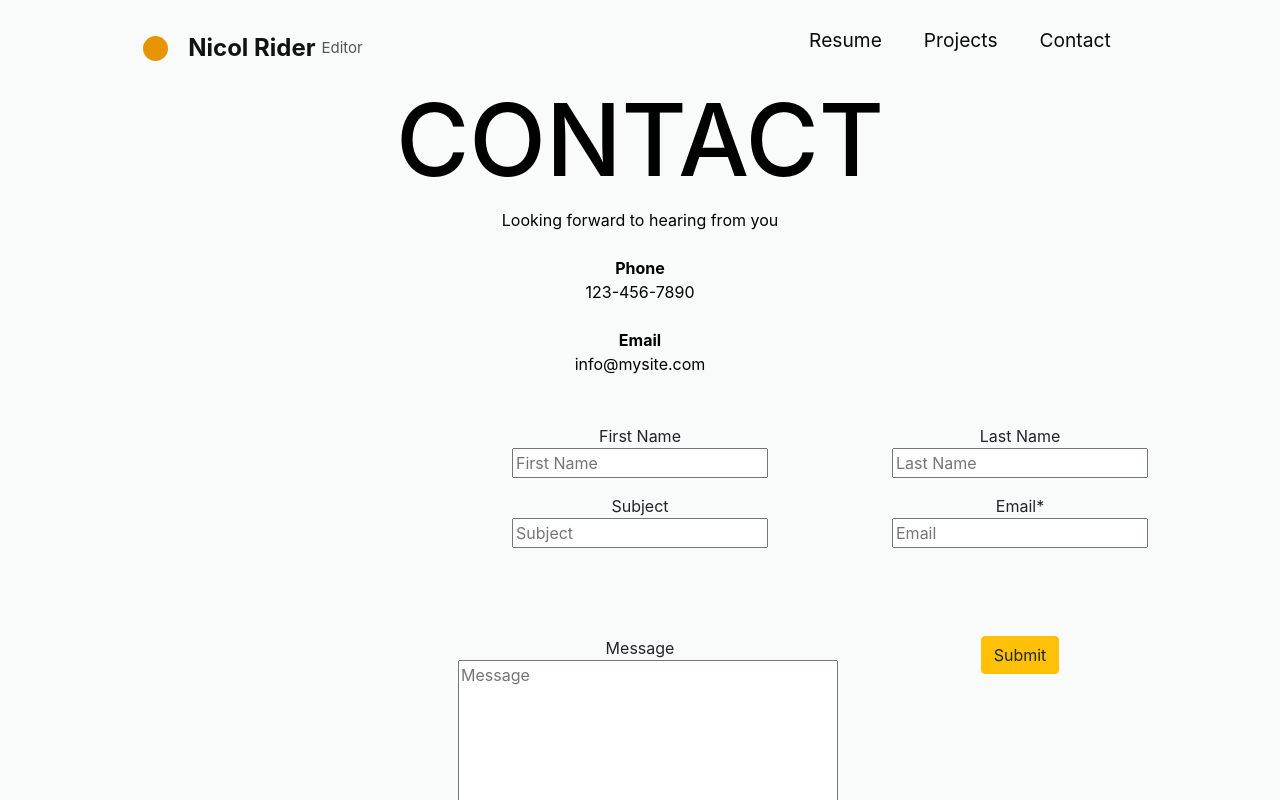
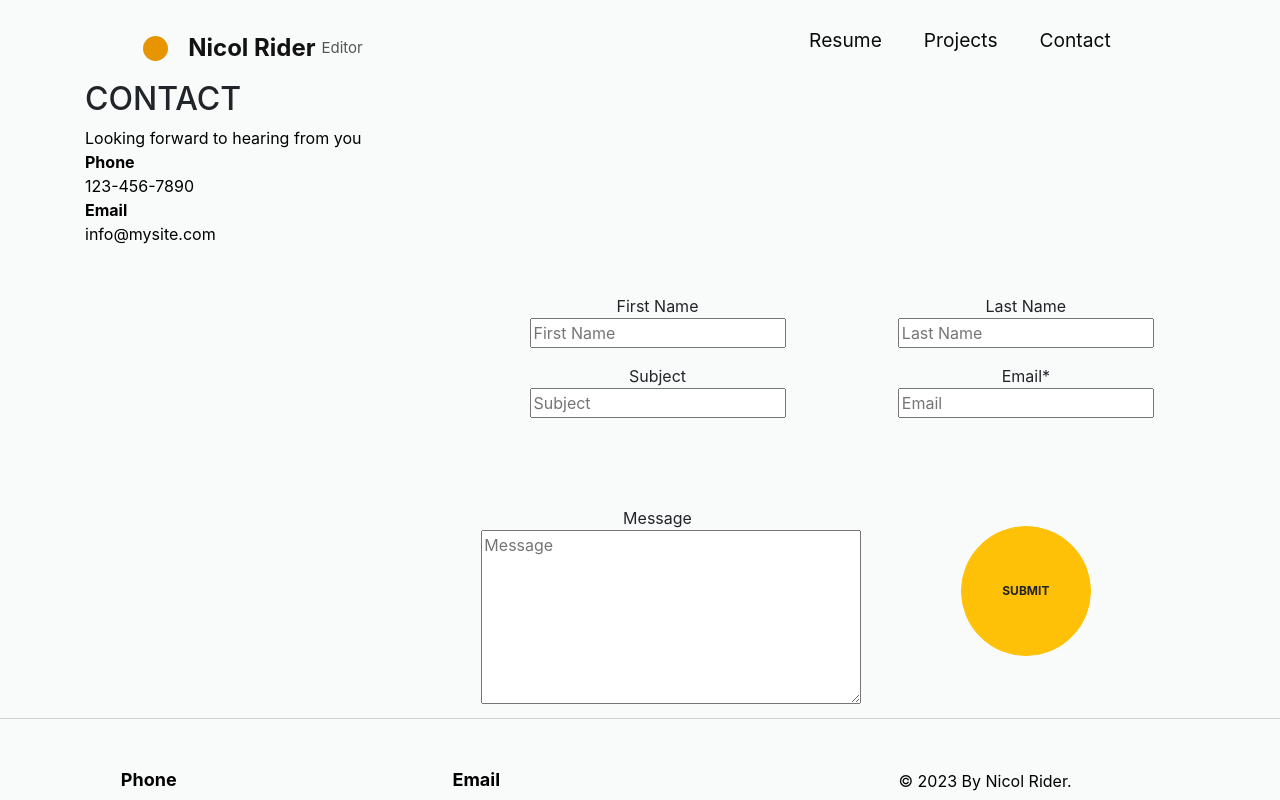
Before and after one commit to trirahul/RSVI2021, a React (Create React App) app: page / in a window 1280 px wide. Both pictures are taken after a click on the element "Contact". Shown: the top 800 px of the page. Built offline with nearby package versions, Linux system fonts and the light colour scheme.

Commit message:
Update Contact.js

```diff
--- a/src/components/Pages/Contact.js
+++ b/src/components/Pages/Contact.js
@@ -2,29 +2,30 @@ import ReactDOM from 'react-dom';
 import React, { useEffect, useState } from "react";       // to be used for hooks
 import validator from 'validator';                        // to be used to validate email
 import { Helmet } from "react-helmet";                    // to use for page title
+import { Component } from 'react';
 // page title
+import './Contact.css';
 const TITLE = 'Contact us';
 
 // Contact Component
 function ContactDetails() {
   return (
-    <div className = "container">
+    <div className = "container float-start">
       <Helmet>
         <title>{TITLE}</title>
       </Helmet>
-      <div className = "float-start">
-        <h1>CONTACT</h1>
+      <div className = "text-left">
+        <h2>CONTACT</h2>
         <p>Looking forward to hearing from you
-        <br/>
         <br/>
         <b>Phone</b>
         <br/>
         123-456-7890
-        <br/>
-        <br/>
+        <p>
         <b>Email</b>
         <br/>
         info@mysite.com
+        </p>
         </p>
       </div>
     </div>
@@ -85,7 +86,7 @@ function Form(props) {
   return(
     <form onSubmit = {onSubmit}>
       <br/>
-        <div className = "container">
+        <div className = "container text right form-pos">
           <div className = "row d-flex flex-row-reverse">
             <div className="col-4 col-md-4 p-2">
             Last Name
@@ -113,7 +114,7 @@ function Form(props) {
           <br/>
           <div className = "row d-flex flex-row-reverse">
             <div className = "col-4 col-md-4 p-2 top-buffer">
-              <button type = "submit" className = "btn btn-warning btn-circle btn-xl align-top" >Submit</button>
+              <button type = "submit" className = "btn btn-warning btn-circle btn-xl align-top" ><b>SUBMIT</b></button>
             </div>
             <div className = "col-4 col-md-4 p-2">Message<br/>
               <textarea rows = "7" cols = "35" placeholder = "Message" onChange = {handleMsg} value = {msg}></textarea>
@@ -126,10 +127,10 @@ function Form(props) {
 
 function Contact() {
   return (
-    <React.Fragment>
-      <div><ContactDetails/></div>
-      <div><Form/></div>
-    </React.Fragment>
+      <>
+      <ContactDetails/>
+      <Form/>
+      </>
   );
 }
 
```
